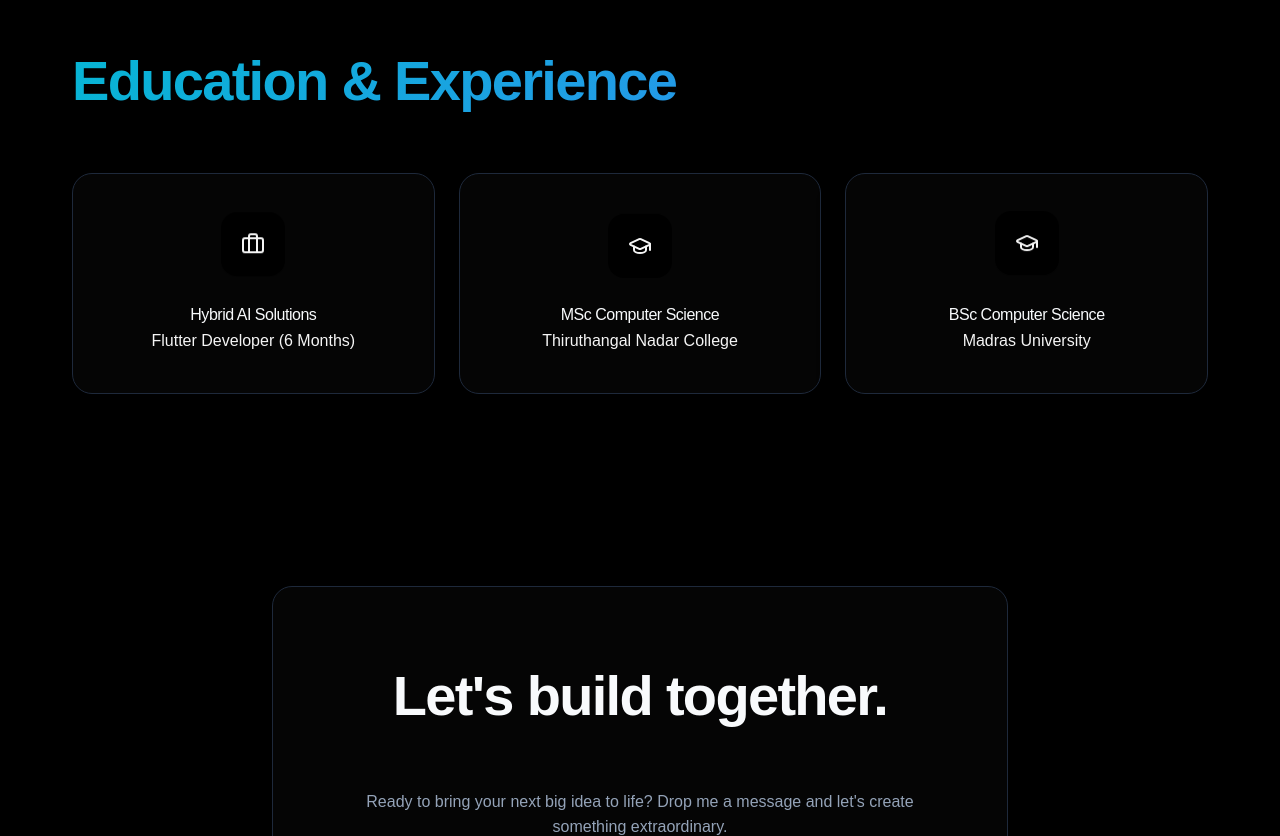
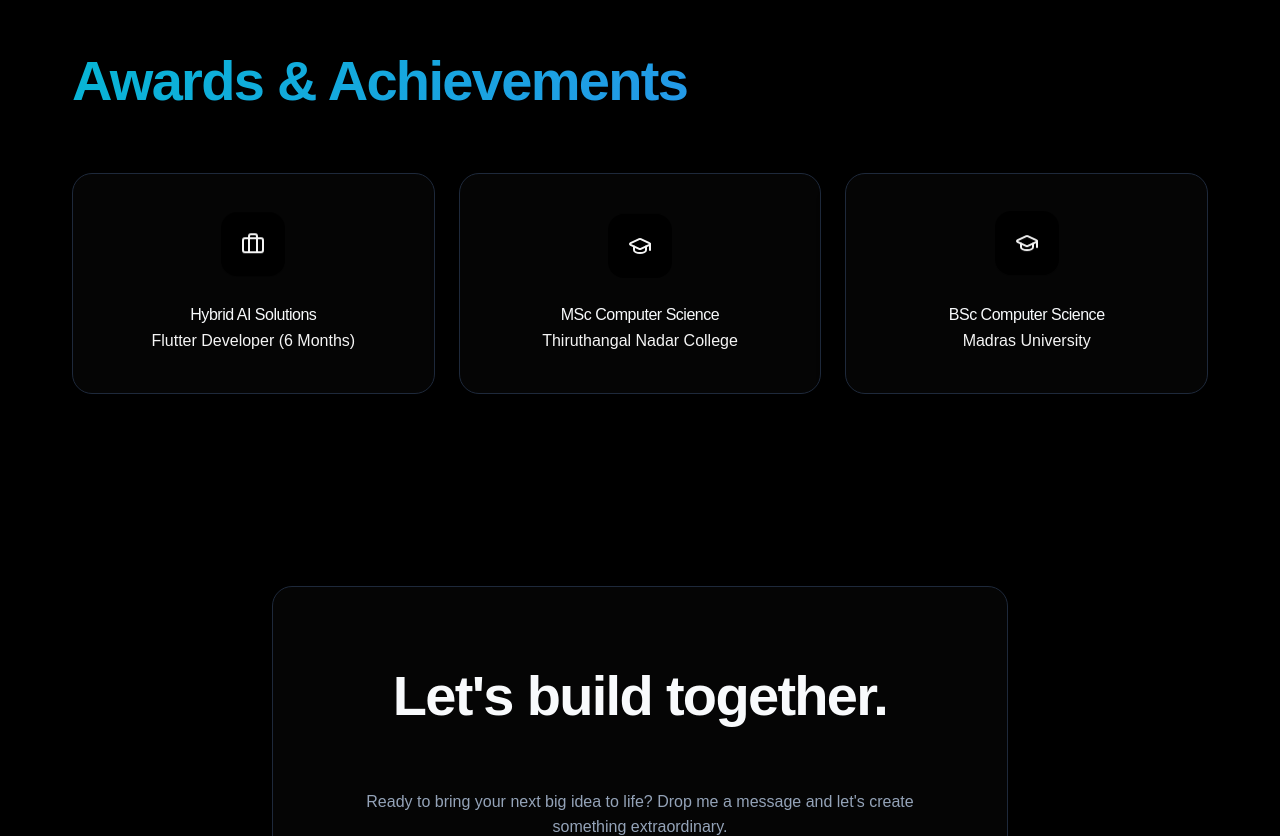
Before and after one commit to shabir250103/porfolio_Shabir, a Next.js app: page / in a window 1280 px wide. Shown: the part 3143-3979 px from the top of the page. Built offline with nearby package versions, Linux system fonts and the light colour scheme.

Commit message:
Fix robot visibility on mobile and rename awards section

```diff
--- a/src/components/Portfolio.tsx
+++ b/src/components/Portfolio.tsx
@@ -368,7 +368,7 @@ export default function Portfolio() {
           </div>
 
           {/* Spline 3D Robot on the right side */}
-          <div className="hidden md:block spline-wrapper" style={{ flex: 1, position: 'relative', height: '600px', zIndex: 5 }}>
+          <div className="block spline-wrapper" style={{ flex: 1, position: 'relative', height: '600px', zIndex: 5 }}>
             <SplineScene
               scene="https://prod.spline.design/kZDDjO5HuC9GJUM2/scene.splinecode"
               className="w-full h-full"
@@ -439,7 +439,7 @@ export default function Portfolio() {
         </section>
 
         <section id="achievements" className="section">
-          <h2 className="section-title gradient-text">Education & Experience</h2>
+          <h2 className="section-title gradient-text">Awards & Achievements</h2>
           <div className="achievements-bento">
             <div className="bento-card tilt-card achievement-card">
               <div className="icon-wrapper float-anim"><Briefcase /></div>
```
